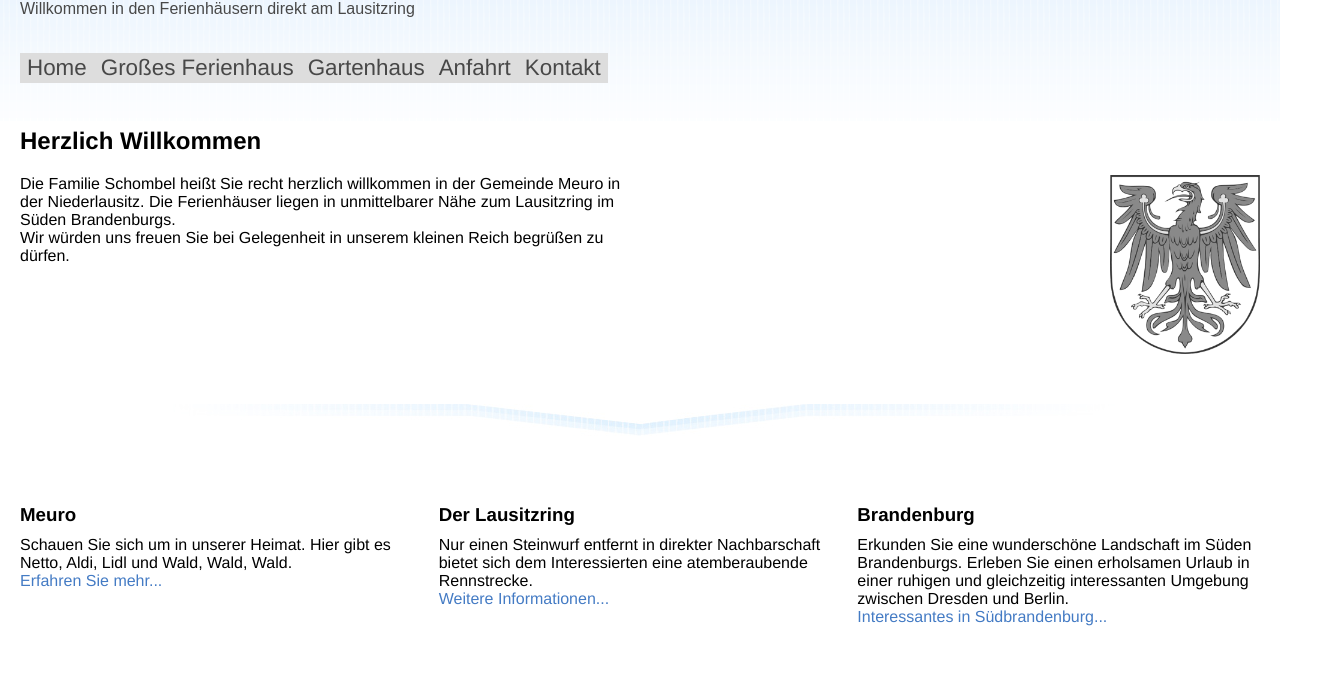
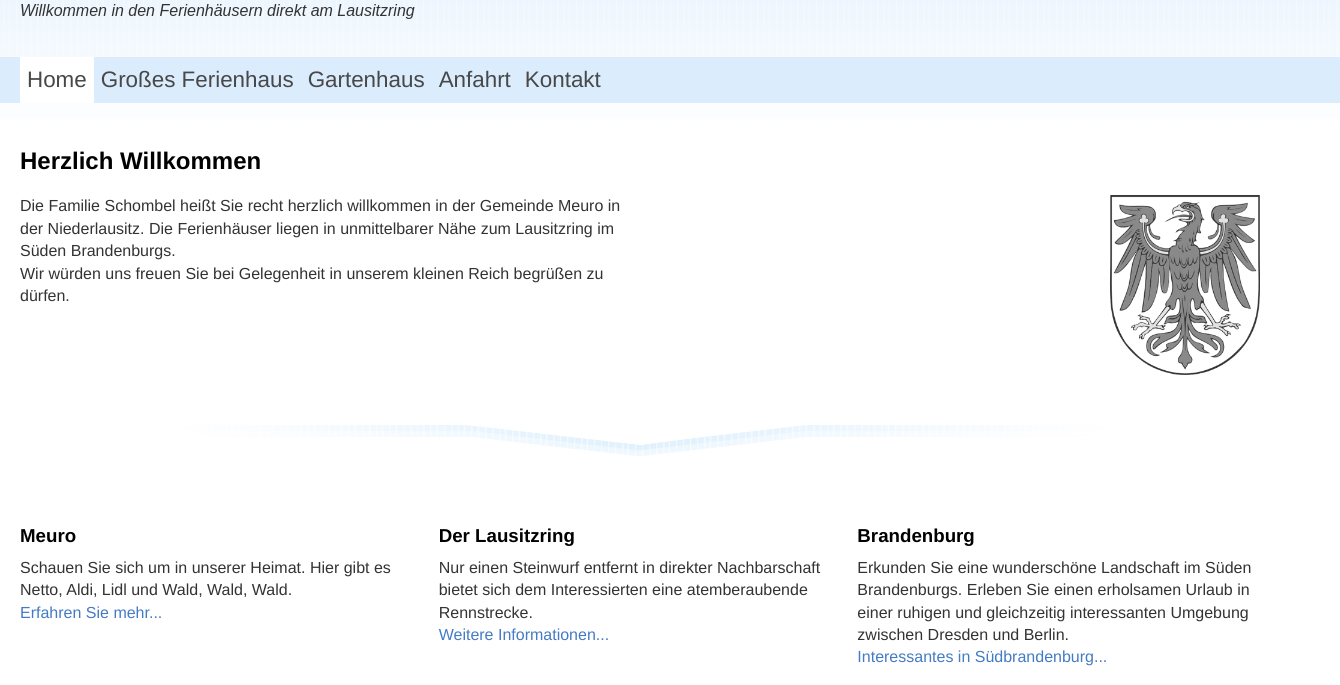
Before and after one commit to aszel/Website-Schombel, a plain HTML site: page index.html in a window 1280 px wide. Shown: the part 129-814 px from the top of the page, 1340 px wide, since content can reach past the window. Drawn offline with Linux system fonts and the light colour scheme.

Commit message:
better style on navi

```diff
--- a/assets/css/style.css
+++ b/assets/css/style.css
@@ -10,17 +10,26 @@ body {
 	font-size: 16px;
 }
 
-#main {
+p {
+	color: #333;
+  font-family: Helvetica,Arial,sans-serif;
+  font-size: 16px;
+  -webkit-font-smoothing: antialiased;
+  line-height: 1.4;
+}
+
+.main {
 	padding: 0px 20px;
 	margin: 0 auto;
 	max-width: 1265px;
 }
 
 #header .subheadline {
-	color:#484848;
+	color:#333;
 	font-family: Arial, Helvetica, sans-serif;
 	font-size: 1rem;
   padding-top: 10px;
+	font-style: italic;
 }
 
 #header {
@@ -33,7 +42,11 @@ body {
 }
 
 .burger a {
-	color: #484848;
+	color: #333;
+	display: block;
+	padding-top: 10px;
+	padding-bottom: 10px;
+	margin-right: 10px;
 }
 
 .pull-right {
@@ -66,8 +79,10 @@ h1 a{
 /************************************************* navigation */
 #nav {
 	display: inline-block;
-	width: 100%;
+	width: calc(100% + 40px);
 	margin-top: 35px;
+	padding-left: 20px;
+	background-color: #dbecfd;
 }
 
 #nav ul {
@@ -87,9 +102,7 @@ h1 a{
 	font-size: 1.4em;
 	color: #484848;
 	text-decoration: none;
-	border-right: :1px solid red;
-	background:#ddd;
-	padding: 2px 7px;
+	padding: 10px 7px;
 }
 
 #nav li a:hover, #navsmall li a:hover {
--- a/index.html
+++ b/index.html
@@ -10,16 +10,16 @@
 
 
 <body>
-<div id="main">
+<div class="main">
 
 	<div id="header">
 		<h1><a href="/">Ferienhaus Schombel in Meuro</a></h1>
 		<p class="subheadline">Willkommen in den Ferienh&auml;usern direkt am Lausitzring</p>
 	</div>
-
+</div>
 <div id="nav">
 	<ul class="">
-      <li><a href="/index.html" class="hide-xsmall hide-small">Home</a></li>
+    <li><a href="/index.html" class="active hide-xsmall hide-small">Home</a></li>
     <li><a href="/ferienhaus" class="hide-xsmall hide-small">Gro&szlig;es Ferienhaus</a></li>
     <li><a href="/gartenhaus" class="hide-xsmall hide-small">Gartenhaus</a></li>
     <li><a href="/anfahrt" class="hide-xsmall hide-small">Anfahrt</a></li>
@@ -32,6 +32,7 @@
 	</div>
 </div>
 
+<div class="main">
 	<div id="navsmall">
 		<ul id="collapsable">
 			<li><a href="/">Home</a></li>
@@ -47,9 +48,11 @@
 		<h2>Herzlich Willkommen</h2>
 		<div class="Grid Grid--gutters u-textCenter">
 		  <div class="Grid-cell">
+				<p>
 					Die Familie Schombel hei&szlig;t Sie recht herzlich willkommen in der Gemeinde Meuro in der Niederlausitz.
 		      Die Ferienh&auml;user liegen in unmittelbarer N&auml;he zum Lausitzring im S&uuml;den Brandenburgs.<br />
 		      Wir w&uuml;rden uns freuen Sie bei Gelegenheit in unserem kleinen Reich begr&uuml;&szlig;en zu d&uuml;rfen.
+				</p>
 		  </div>
 		  <div class="Grid-cell Grid--1of4">
 		    <img id="wappen" src="assets/img/wappen.png" width="150"/>
```
Also changed, not shown: anfahrt/index.html (+3 -1 lines), brandenburg/index.html (+3 -2 lines), ferienhaus/index.html (+5 -2 lines), gartenhaus/index.html (+3 -1 lines), kontakt/index.html (+3 -1 lines), lausitzring/index.html (+3 -2 lines), meuro/index.html (+3 -2 lines). Lines whose indentation alone changed are shown as unchanged.
